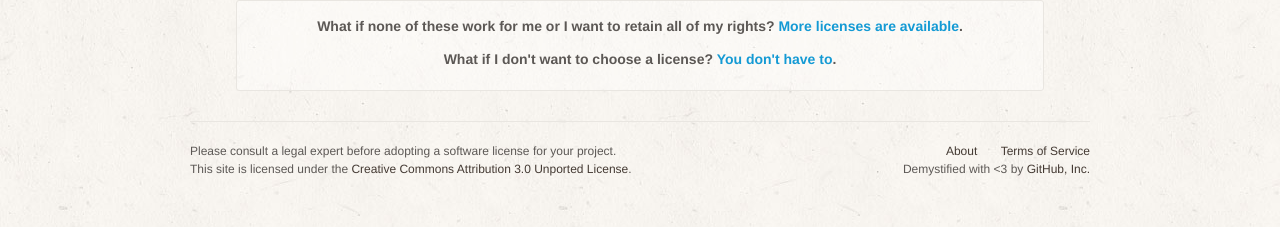
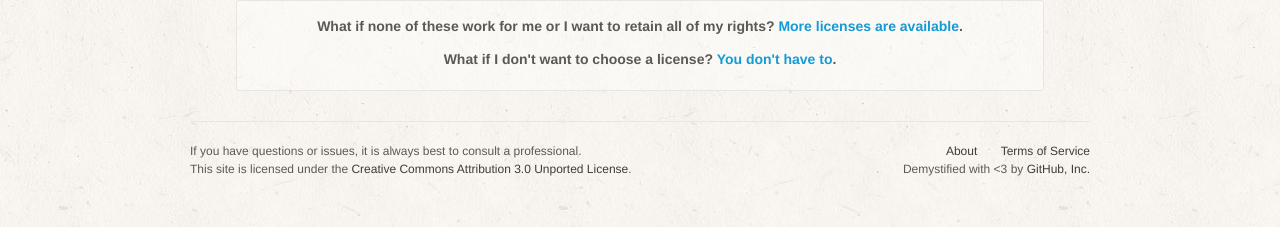
Before and after one commit to github/choosealicense.com, a Jekyll site: the page built from index.html, in a window 1280 px wide. Shown: the part 685-912 px from the top of the page. Built offline with Jekyll 4.4.1, drawn with Linux system fonts in a browser that asks for light colours; some web fonts are replaced; Markdown is read by kramdown in place of the engine named in the settings.

Commit message:
Rephrase advice to consult a legal professional. Fixes #57

```diff
--- a/_includes/footer.html
+++ b/_includes/footer.html
@@ -4,7 +4,7 @@
           <a href="/terms-of-service/">Terms of Service</a>
         </nav>
         <p>
-          Please consult a legal expert before adopting a software license for your project.<br>
+          If you have questions or issues, it is always best to consult a professional.<br>
           This site is licensed under the <a href="http://creativecommons.org/licenses/by/3.0/">
           Creative Commons Attribution 3.0 Unported License</a>.</p>
         </p>
```
